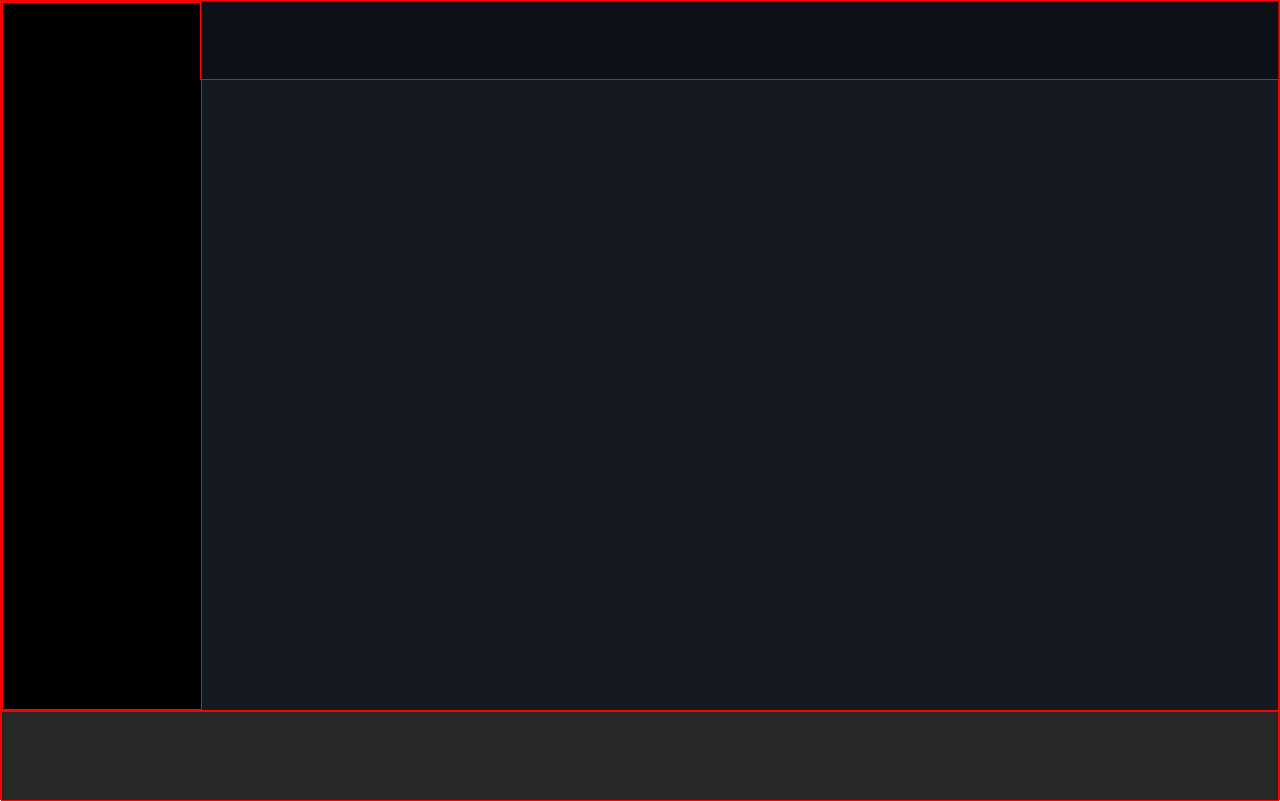
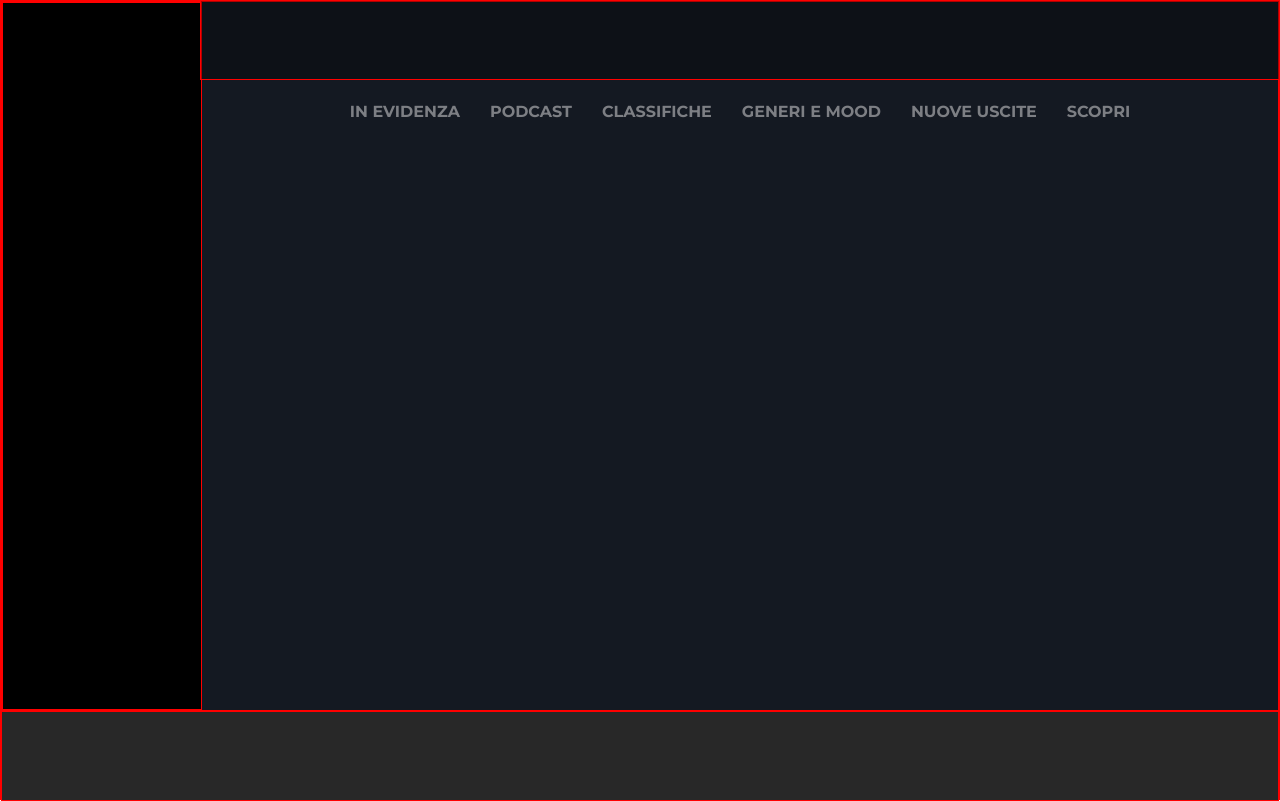
Before and after one commit to MatteoRuffa/html-css-spotifyweb, a plain HTML site: page index.html in a window 1280 px wide. Drawn offline with Linux system fonts and the light colour scheme.

Commit message:
add navbar

```diff
--- a/css/style.css
+++ b/css/style.css
@@ -52,6 +52,24 @@ body {
     display: flex;
 }
 
+.align-items {
+    align-items: center;
+}
+
+.justify-cnt {
+    justify-content: center;
+}
+
+.gap-navbar {
+    gap: 30px;
+}
+
+/* text */
+.text-contrast {
+    color: var(--color-contrast-text);
+    font-weight: 700;
+}
+
 /****** PAGE ******/
 
 .content {
@@ -86,6 +104,12 @@ main {
     overflow-y: auto;
 }
 
+/* NAVBAR */
+
+.navbar ul {
+    text-transform: uppercase;
+}
+
 /* ID SPECIFIC */
 
 #sidebar {
--- a/index.html
+++ b/index.html
@@ -9,6 +9,9 @@
     <link
         href="https://fonts.googleapis.com/css2?family=Montserrat:ital,wght@0,100..900;1,100..900&family=Open+Sans:ital,wght@0,300..800;1,300..800&family=PT+Sans:ital,wght@0,400;0,700;1,400;1,700&display=swap"
         rel="stylesheet">
+    <link rel="stylesheet" href="https://cdnjs.cloudflare.com/ajax/libs/font-awesome/6.5.1/css/all.min.css"
+        integrity="sha512-DTOQO9RWCH3ppGqcWaEA1BIZOC6xxalwEsw9c2QQeAIftl+Vegovlnee1c9QX4TctnWMn13TZye+giMm8e2LwA=="
+        crossorigin="anonymous" referrerpolicy="no-referrer" />
     <link rel="stylesheet" href="./css/style.css">
     <title>Document</title>
 </head>
@@ -19,9 +22,17 @@
             <div class="header debug"></div>
             <div id="sidebar" class="debug"></div>
             <main>
-
+                <div class="navbar">
+                    <ul class="d-flex align-items justify-cnt gap-navbar ">
+                        <li><a class="text-contrast" href="#">in evidenza</a></li>
+                        <li><a class="text-contrast" href="#">podcast</a></li>
+                        <li><a class="text-contrast" href="#">classifiche</a></li>
+                        <li><a class="text-contrast" href="#">generi e mood</a></li>
+                        <li><a class="text-contrast" href="#">nuove uscite</a></li>
+                        <li><a class="text-contrast" href="#">scopri</a></li>
+                    </ul>
+                </div>
             </main>
-
         </div>
         <div id="toolbar" class="debug">
 
```
